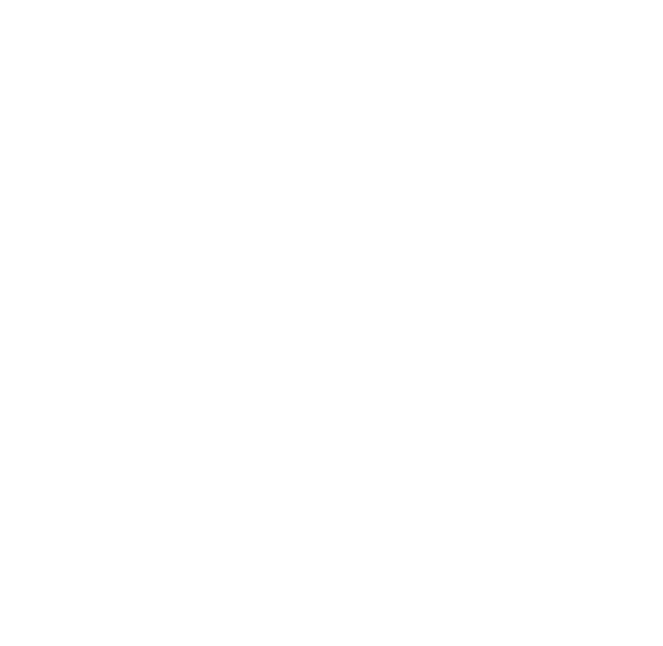
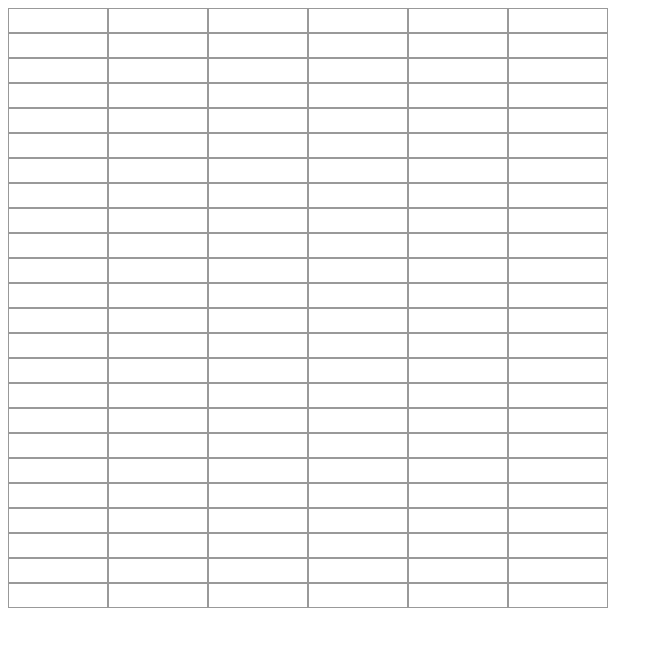
Before and after one commit to 0xKoller/Effectus-Spreadsheet, a React (Create React App) app: page / in a window 1280 px wide. Shown: the top 646 px of the page, without its empty margins (0-663 px from the left). Built offline with nearby package versions, Linux system fonts and the light colour scheme.

Commit message:
Funcionando?

```diff
--- /dev/null
+++ b/src/App.css
@@ -0,0 +1,4 @@
+* {
+  box-sizing: border-box;
+  font-size: 16px;
+}
--- a/src/App.tsx
+++ b/src/App.tsx
@@ -1,6 +1,6 @@
-import Cell from "./components/Cell/Cell";
 import { RecoilRoot } from "recoil";
 import SheetsContainer from "./components/Containers/SheetsContainer";
+import "./App.css";
 
 function App() {
   return (
--- a/src/components/Columns/Column.module.css
+++ b/src/components/Columns/Column.module.css
@@ -0,0 +1,6 @@
+.Column {
+  max-width: 100px;
+  width: 100px;
+  height: 25px;
+  border: 1px solid #999;
+}
--- a/src/components/Columns/Column.tsx
+++ b/src/components/Columns/Column.tsx
@@ -4,7 +4,7 @@
 export type ColumnProps = { children: React.ReactNode };
 
 const Column: FunctionComponent<ColumnProps> = (props: any) => {
-  return <td>{props.children}</td>;
+  return <td className={classes.Column}>{props.children}</td>;
 };
 
 export default Column;
--- a/src/components/Sheet/Sheet.module.css
+++ b/src/components/Sheet/Sheet.module.css
@@ -0,0 +1,3 @@
+.Sheet {
+  border-spacing: 0;
+}
--- a/src/components/Sheet/Sheet.tsx
+++ b/src/components/Sheet/Sheet.tsx
@@ -14,7 +14,7 @@
   const numberOfColumns = sheetSize.width / CELL_WIDTH;
   const numberOfRows = sheetSize.heigth / CELL_HEIGTH;
   return (
-    <table>
+    <table className={classes.Sheet}>
       <tbody>
         {[...Array(numberOfRows)].map((row, rowIndex) => (
           <Row key={rowIndex}>
--- a/src/components/cell/Cell.module.css
+++ b/src/components/cell/Cell.module.css
@@ -0,0 +1,17 @@
+.CellInput {
+  width: 100%;
+  height: 100%;
+  padding: 0;
+  margin: 0;
+  border: 0;
+}
+
+.CellLabel {
+  width: 100%;
+  height: 100%;
+  padding: 1px;
+  text-overflow: clip;
+  white-space: nowrap;
+  overflow: hidden;
+  line-height: 20px;
+}
--- a/src/components/cell/Cell.tsx
+++ b/src/components/cell/Cell.tsx
@@ -47,13 +47,18 @@
 
   return isEditMode ? (
     <input
+      className={classes.CellInput}
       ref={inputRef}
       data-cell-id={props.cellId}
       value={cellValue}
       onChange={updateCellState}
     />
   ) : (
-    <div data-cell-id={props.cellId} onClick={changeLabelToInput}>
+    <div
+      className={classes.CellLabel}
+      data-cell-id={props.cellId}
+      onClick={changeLabelToInput}
+    >
       {cellValue}
     </div>
   );
```
